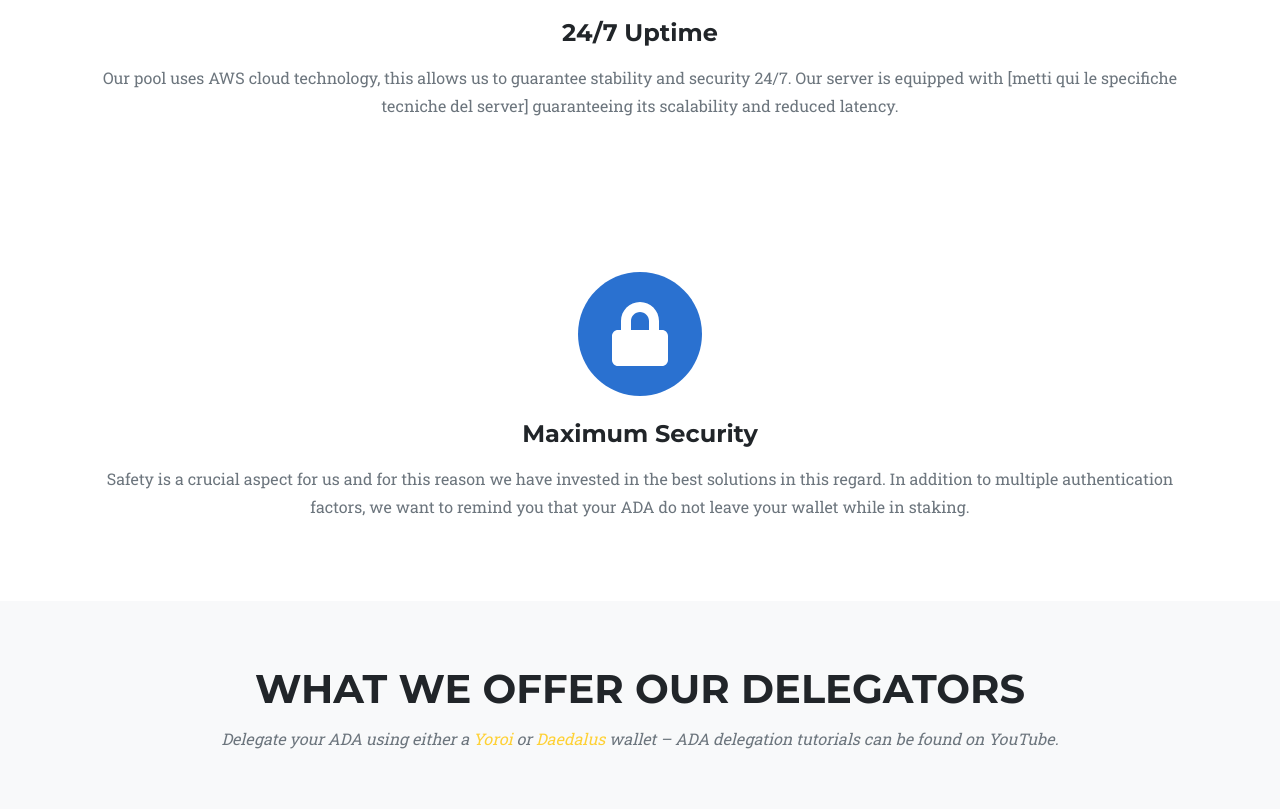
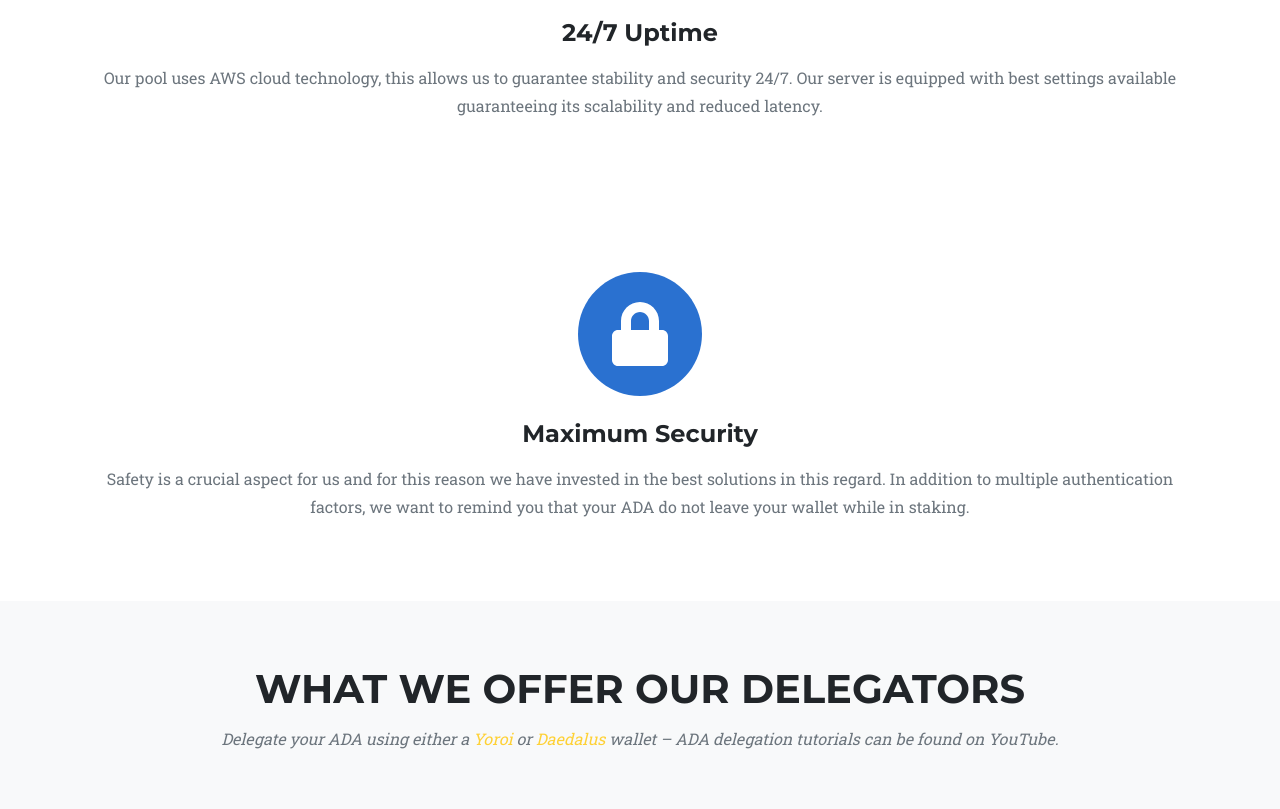
Before and after one commit to fortuneada/fortuneada.github.io, a plain HTML site: page index.html in a window 1280 px wide. Shown: the part 878-1687 px from the top of the page. Drawn offline with nearby package versions, Linux system fonts and the light colour scheme; grey boxes are pictures that could not be loaded; some icons are missing.

Commit message:
Update index.html

```diff
--- a/index.html
+++ b/index.html
@@ -65,7 +65,7 @@
                             <i class="fas fa-clock fa-stack-1x fa-inverse"></i>
                         </span>
                         <h4 class="my-3">24/7 Uptime</h4>
-                        <p class="text-muted">Our pool uses AWS cloud technology, this allows us to guarantee stability and security 24/7. Our server is equipped with [metti qui le specifiche tecniche del server] guaranteeing its scalability and reduced latency.</p>
+                        <p class="text-muted">Our pool uses AWS cloud technology, this allows us to guarantee stability and security 24/7. Our server is equipped with best settings available guaranteeing its scalability and reduced latency.</p>
                     </div>
                     <div class="col-md-4">
                         <span class="fa-stack fa-4x">
```
